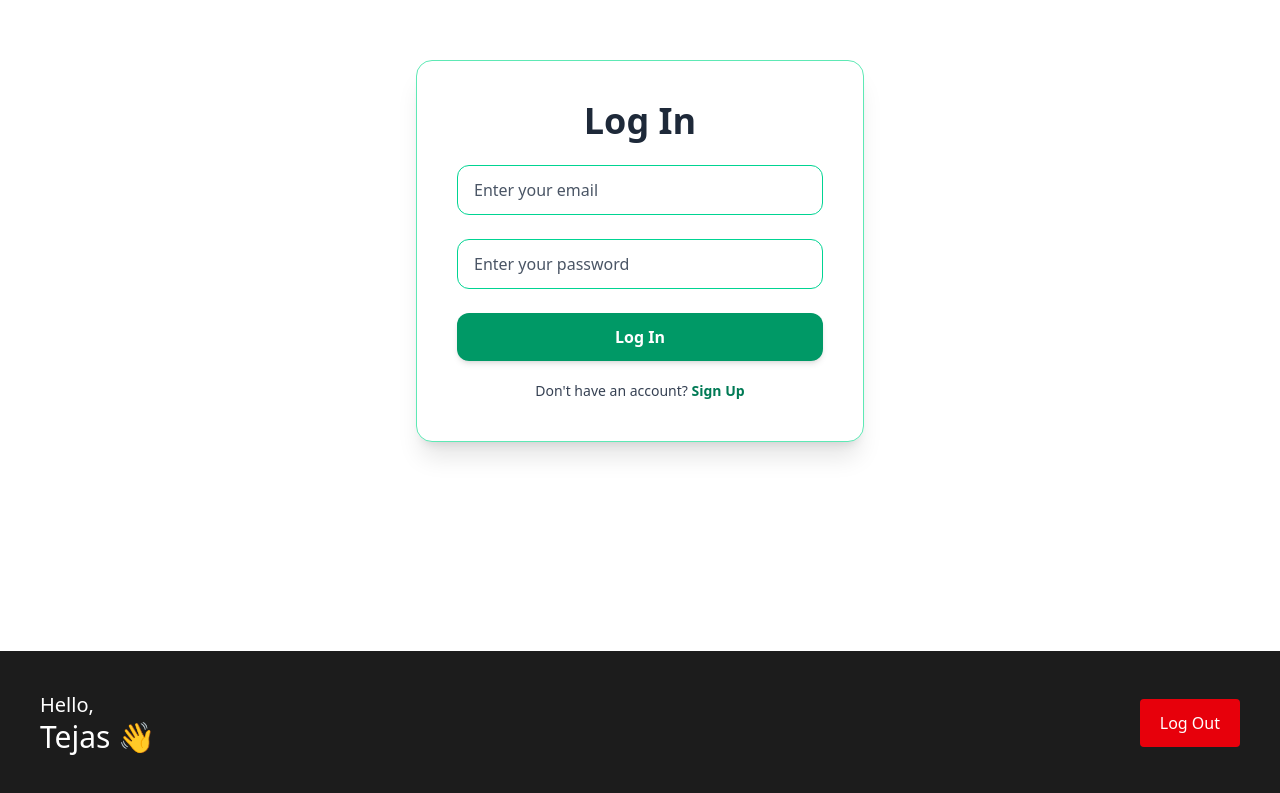
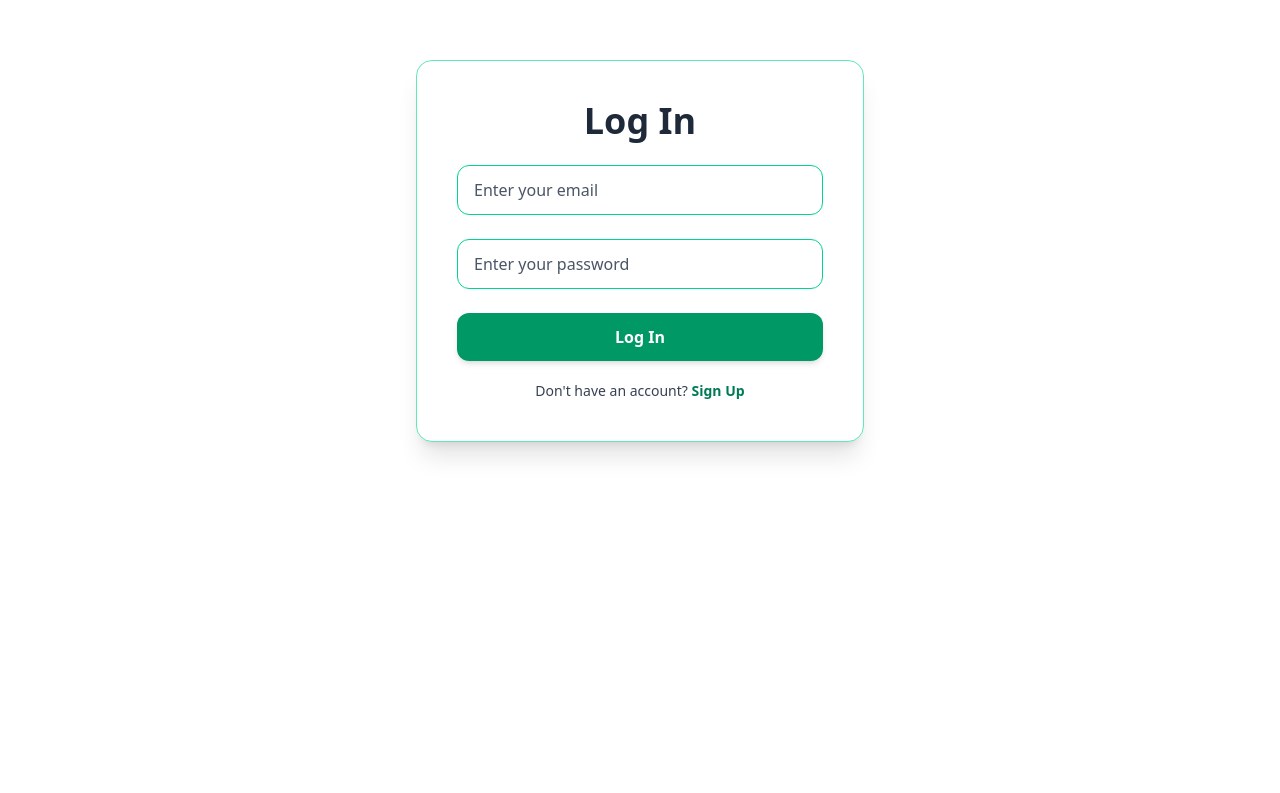
Before and after one commit to tejasmusale99/employee-management-system, a React (Vite) app: page / in a window 1280 px wide. Shown: the part 149-942 px from the top of the page. After the commit the page ends 800 px from the top, so only its background shows below. Built offline with nearby package versions, Linux system fonts and the light colour scheme.

Commit message:
chnage logic for the log in

```diff
--- a/src/App.jsx
+++ b/src/App.jsx
@@ -26,8 +26,9 @@ function App() {
 
   return (
     <>
-      {!user ? <LogIn handlelogin={handleLogIn} /> : ""}
-      {user == 'admin'? <AdminDashboard /> : <EmployeeDashboard />}
+      {!user  && <LogIn handlelogin={handleLogIn} />}
+       {user === "admin" && <AdminDashboard />}
+        {user === "employee" && <EmployeeDashboard />}
     </>
   );
 }
```
